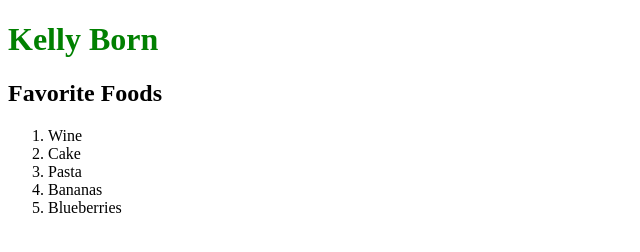
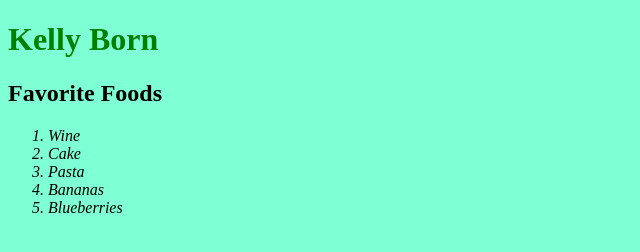
Before and after one commit to kellyborn/fav_foods, a plain HTML site: page index.html in a window 1280 px wide. Shown: the whole page, without its empty margins (0-640 px from the left). Drawn offline with Linux system fonts and the light colour scheme.

Commit message:
Changes to css

```diff
--- a/styles.css
+++ b/styles.css
@@ -1,3 +1,9 @@
+body {
+    background-color: aquamarine;
+}
 h1 {
     color: green;
 }
+ol {
+    font-style: italic;
+}
```
